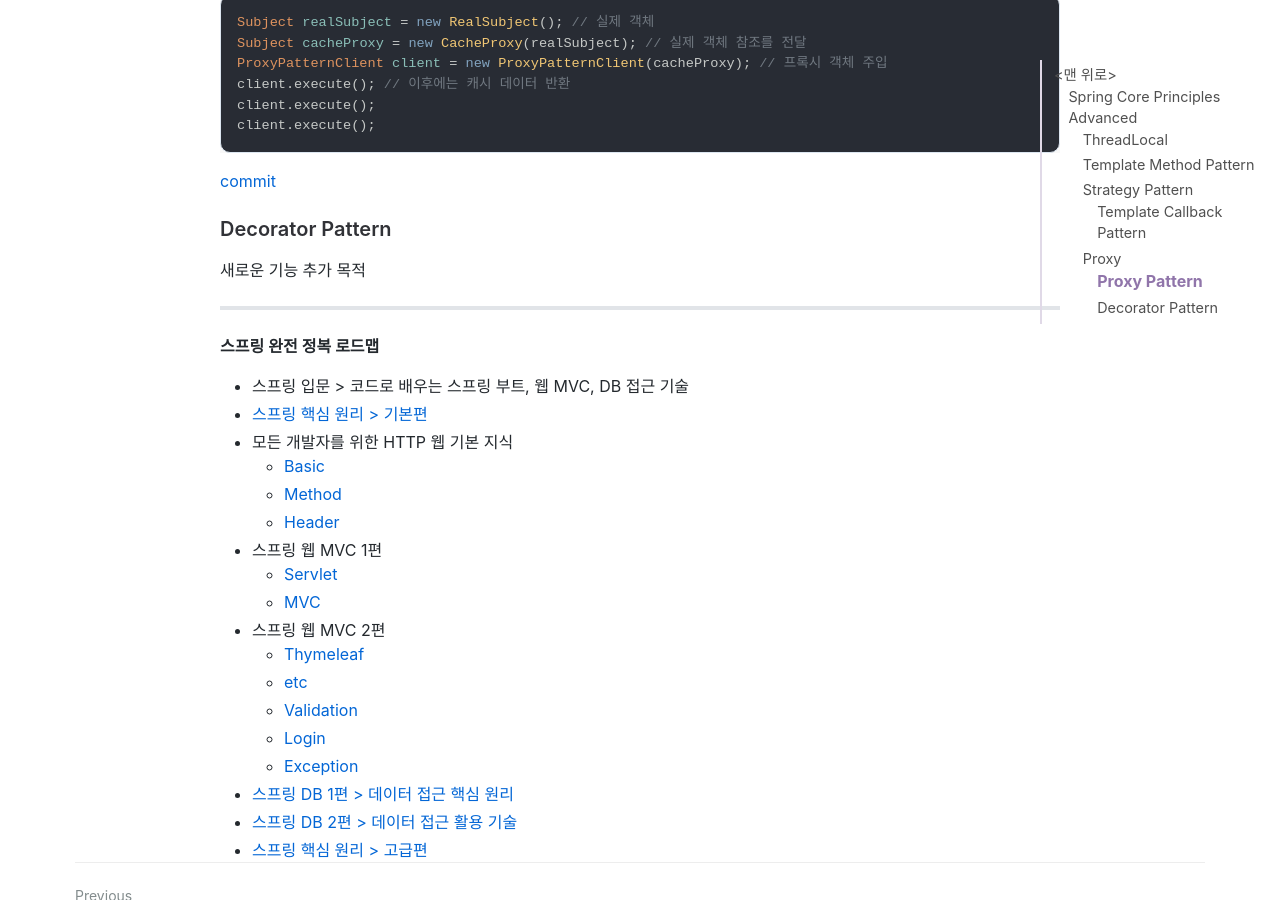
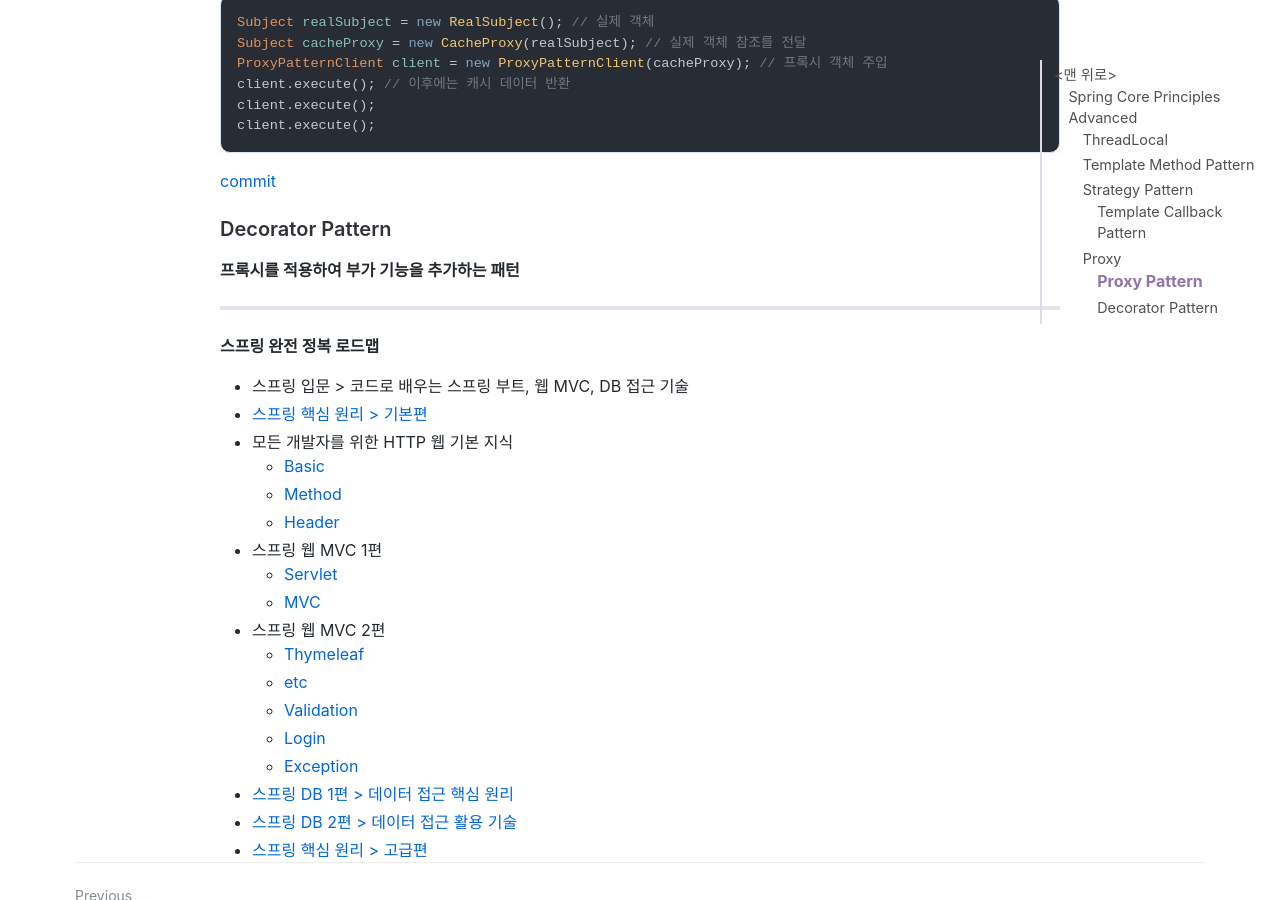
Before and after one commit to jihunparkme/jihunparkme.github.io, a Jekyll site: the page built from _posts/2022-11-20-Spring-Core-Principles-Advanced.md, in a window 1280 px wide and 900 px high, scrolled down 7919 px. Built offline with Jekyll 4.4.1, drawn with Linux system fonts in a browser that asks for light colours; nearby versions of some CDN libraries; comment, search, counter and statistics services are not loaded.

Commit message:
[Decorator Pattern] 예제 코드 1

```diff
--- a/_posts/2022-11-20-Spring-Core-Principles-Advanced.md
+++ b/_posts/2022-11-20-Spring-Core-Principles-Advanced.md
@@ -181,7 +181,7 @@ Example
 
 ### Proxy Pattern
 
-프록시를 적용하여 접근을 제어하는 패턴
+**프록시를 적용하여 접근을 제어하는 패턴**
 
 - 실제 객체와 클라이언트의 코드를 변경하지 않고, 프록시 도입으로 접근을 제어
 - 실제 클라이언트 입장에서 프록시 객체가 주입되었는지, 실제 객체가 주입되었는지 알 수 없음
@@ -229,7 +229,7 @@ client.execute();
 
 ### Decorator Pattern
 
-새로운 기능 추가 목적
+**프록시를 적용하여 부가 기능을 추가하는 패턴**
 
 
 
```
